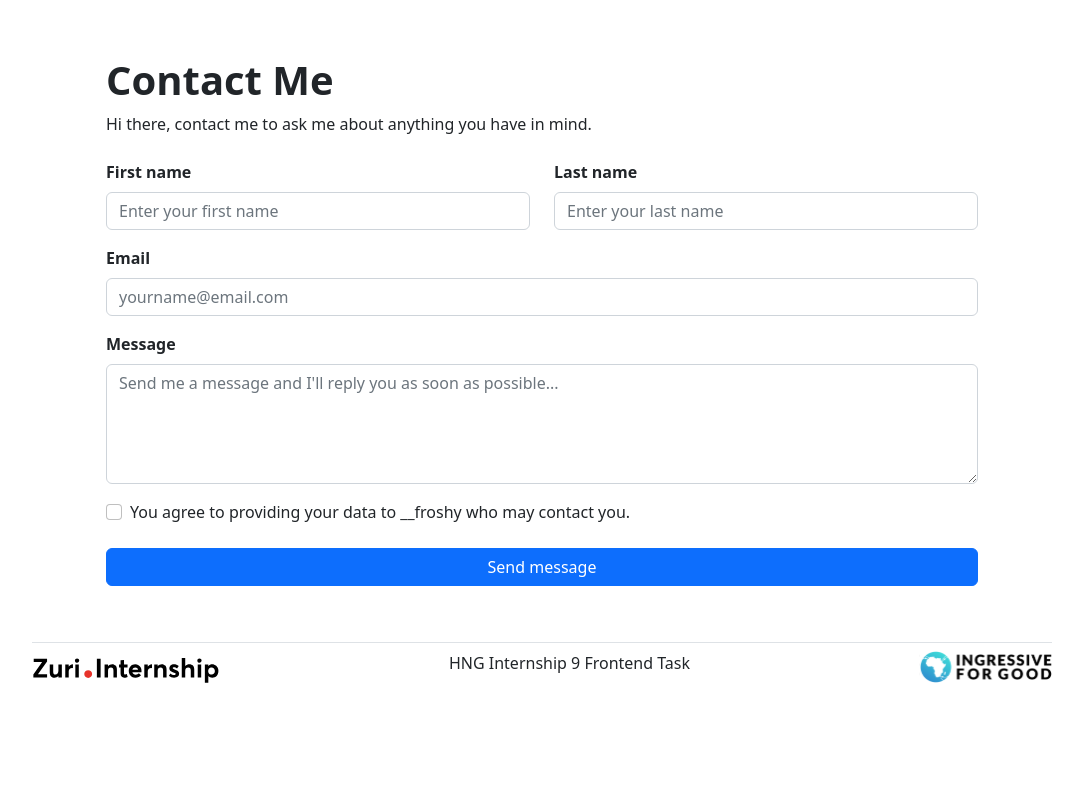
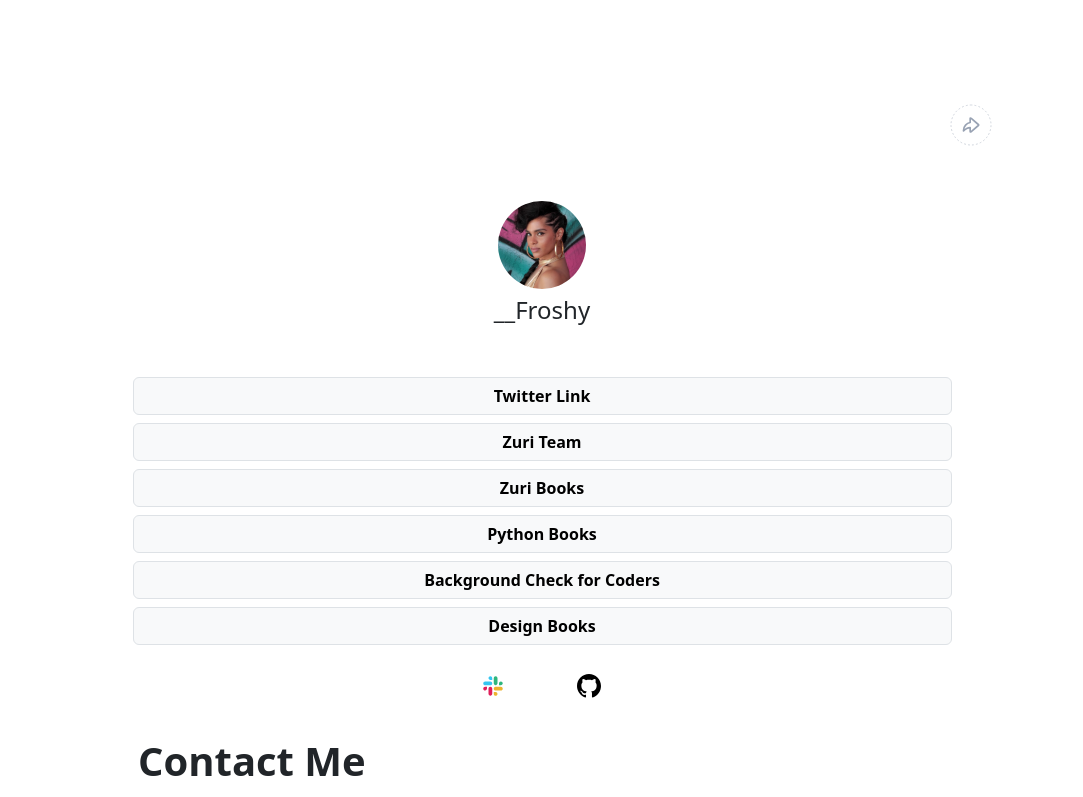
Before and after one commit to Emmanueluko3/hng-task-1, a React (Create React App) app: page / in a window 1280 px wide. Shown: the top 797 px of the page, without its empty margins (98-1181 px from the left). Built offline with nearby package versions, Linux system fonts and the light colour scheme.

Commit message:
witdth for new feature fixed

```diff
--- a/src/App.css
+++ b/src/App.css
@@ -3,7 +3,7 @@
 }
 
 .custom-width{
-  width: 70vw;
+  width: 65vw;
 }
 
 @media (max-width: 600px) {
--- a/src/App.js
+++ b/src/App.js
@@ -8,7 +8,7 @@
 
   return (
     <div className="text-center container py-5">
-      {/* <Home /> */}
+      <Home />
       <Contact />
       <div className="my-5">
         <Footer />
```
